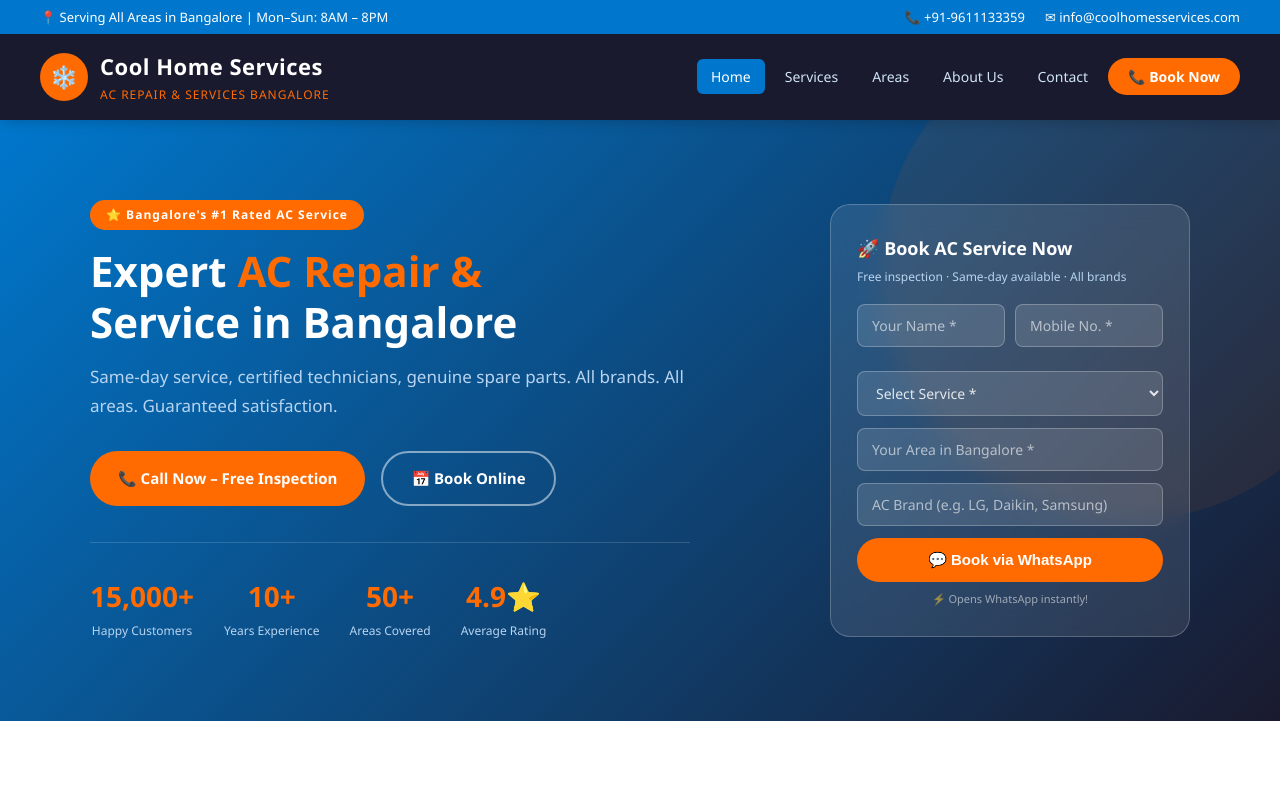
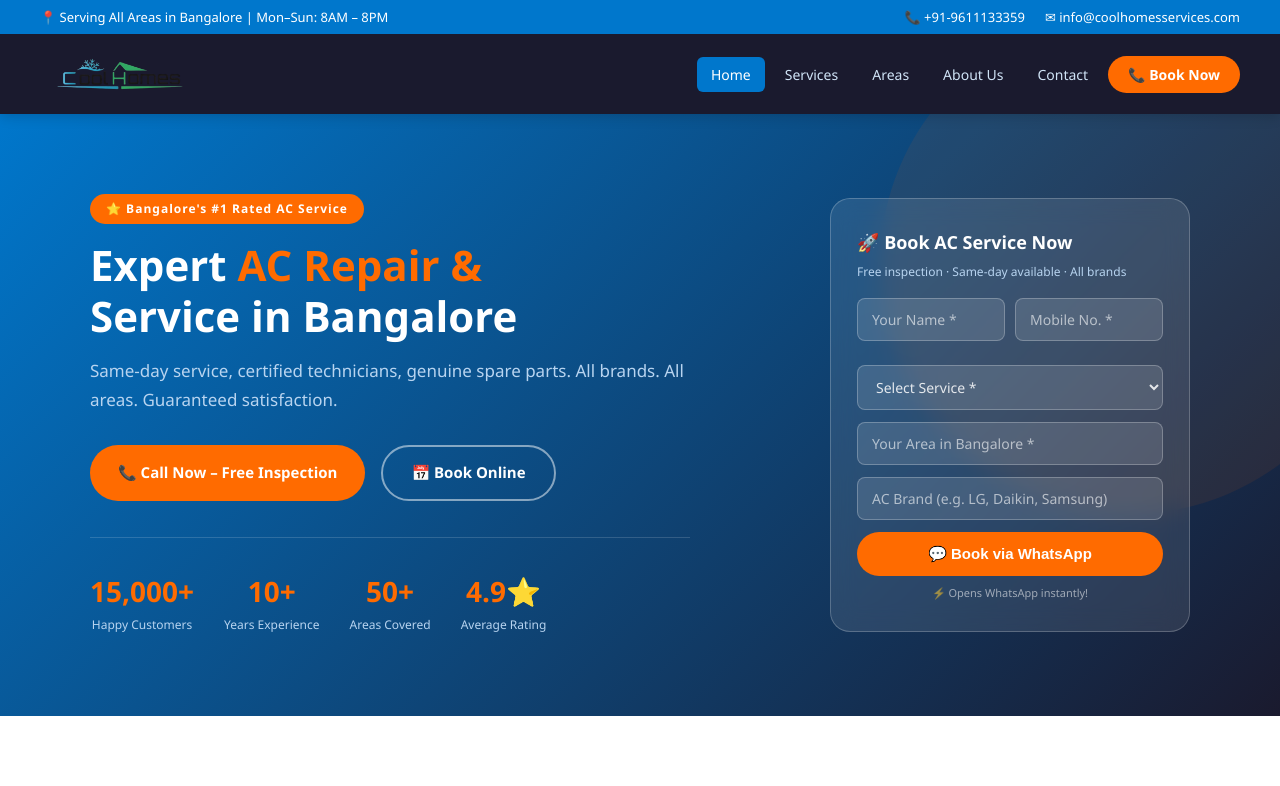
Before and after one commit to contentyouworkplace-beep/coolhomes, a Next.js app: page / in a window 1280 px wide. Shown: the top 786 px of the page. Built offline with nearby package versions, Linux system fonts and the light colour scheme.

Commit message:
Add CoolHomes logo image to header and footer

```diff
--- a/components/Footer.tsx
+++ b/components/Footer.tsx
@@ -1,4 +1,5 @@
 import Link from "next/link";
+import Image from "next/image";
 import { PHONE, EMAIL, WHATSAPP, KEYWORDS, AREAS } from "@/lib/data";
 
 export default function Footer() {
@@ -9,12 +10,15 @@ export default function Footer() {
     <footer>
       <div className="footer-grid">
         <div className="footer-brand">
-          <div className="logo">
-            <div className="logo-icon">❄️</div>
-            <div className="logo-text">
-              <h1>Cool Home Services</h1>
-            </div>
-          </div>
+          <Link href="/" className="logo">
+            <Image
+              src="/coolhomes-logo.png"
+              alt="Cool Home Services Logo"
+              width={160}
+              height={52}
+              style={{ objectFit: "contain", filter: "brightness(0) invert(1)" }}
+            />
+          </Link>
           <p>
             Bangalore&apos;s most trusted AC repair and service company. Certified
             technicians, genuine parts, transparent pricing. Since 2014.
--- a/components/Header.tsx
+++ b/components/Header.tsx
@@ -1,5 +1,6 @@
 "use client";
 import Link from "next/link";
+import Image from "next/image";
 import { usePathname } from "next/navigation";
 import { PHONE, EMAIL } from "@/lib/data";
 
@@ -19,13 +20,16 @@ export default function Header() {
         </div>
       </div>
       <div className="header-main">
-        <div className="logo">
-          <div className="logo-icon">❄️</div>
-          <div className="logo-text">
-            <h1>Cool Home Services</h1>
-            <span>AC REPAIR &amp; SERVICES BANGALORE</span>
-          </div>
-        </div>
+        <Link href="/" className="logo">
+          <Image
+            src="/coolhomes-logo.png"
+            alt="Cool Home Services Logo"
+            width={160}
+            height={52}
+            priority
+            style={{ objectFit: "contain" }}
+          />
+        </Link>
         <nav>
           <ul>
             <li><Link href="/" className={isActive("/")}>Home</Link></li>
```
Also changed, not shown: public/Untitled design (1).png (added), public/coolhomes-logo.png (added).
